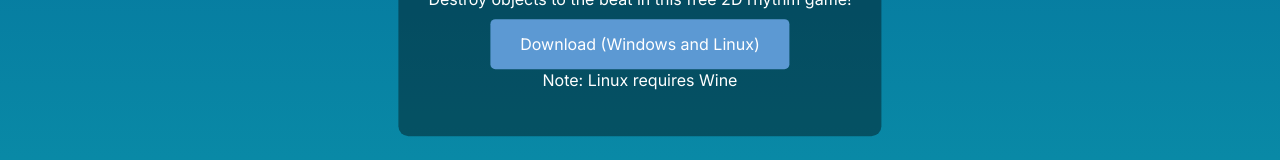
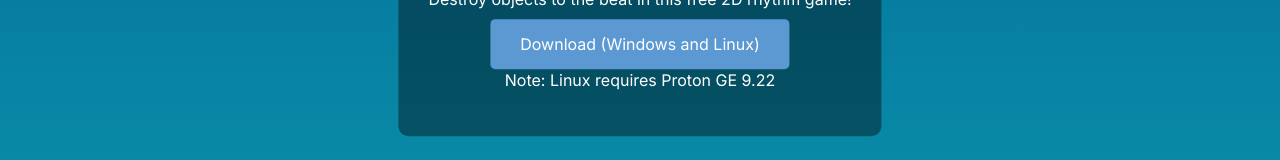
Before and after one commit to Pricklety/pricklety-dev, a Next.js app: page / in a window 1280 px wide. Shown: the part 400-560 px from the top of the page. Built offline with nearby package versions, Linux system fonts and the light colour scheme.

Commit message:
Changed the note for Linux users.

```diff
--- a/app/page.tsx
+++ b/app/page.tsx
@@ -34,7 +34,7 @@
                     <div className="download-buttons">
                         <a href="https://github.com/Pricklety/Jammer-Dash/releases/latest" className="button windows">Download (Windows and Linux)</a>
                     </div>
-                    <p className="subtitle">Note: Linux requires Wine</p>
+                    <p className="subtitle">Note: Linux requires Proton GE 9.22</p>
                 </div>
 
 
```
